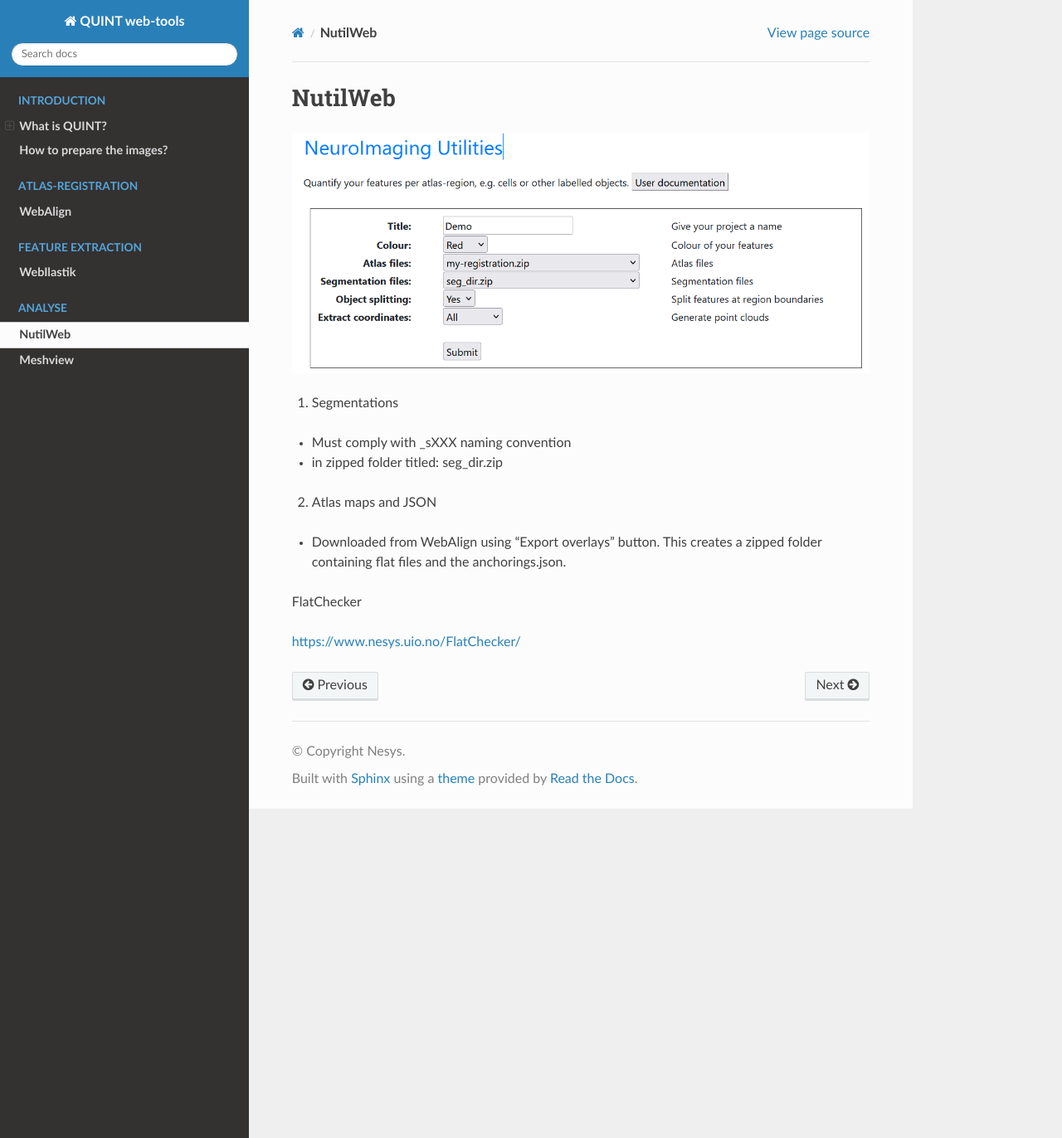
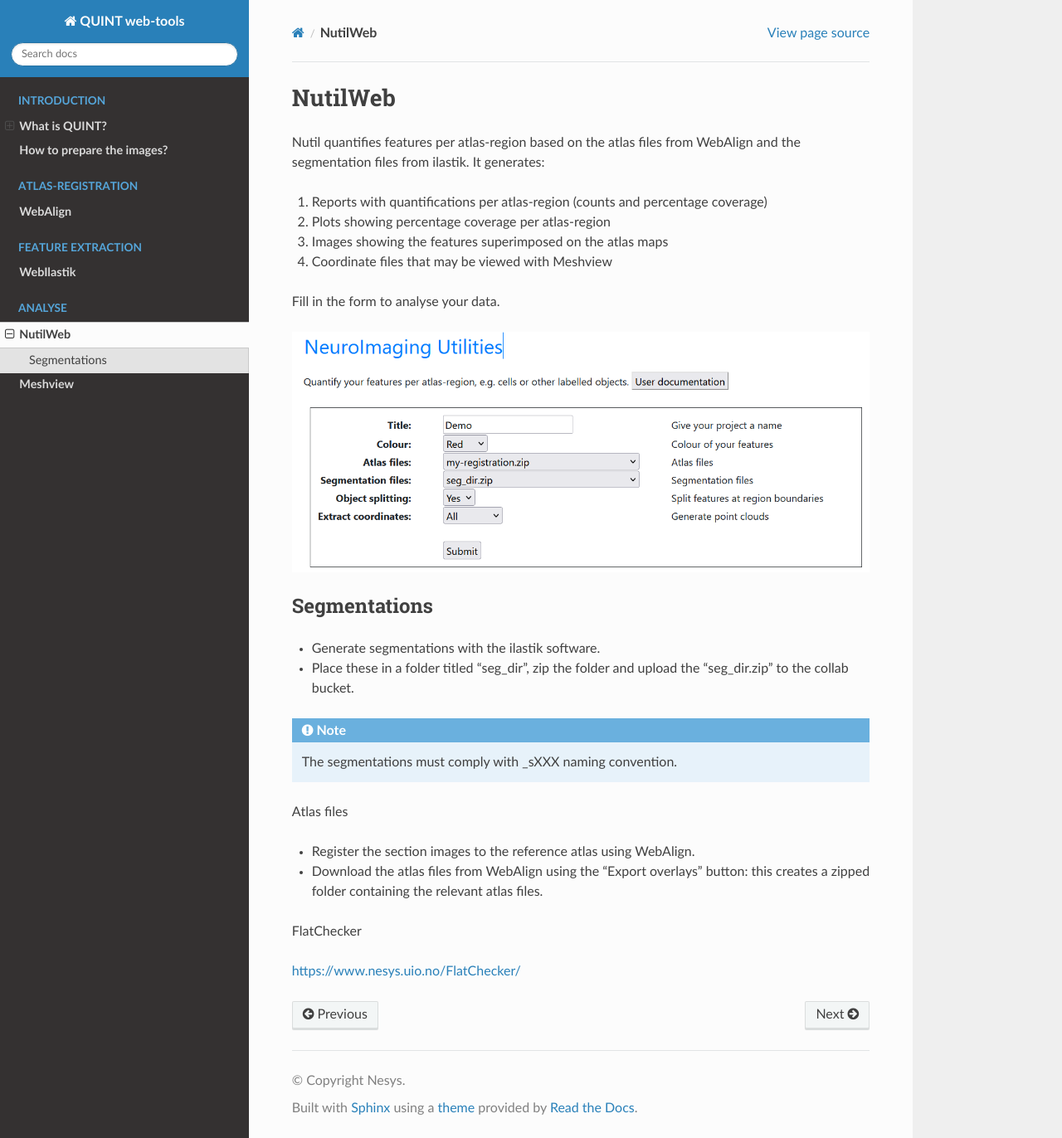
Before and after one commit to Neural-Systems-at-UIO/QUINT_webtools, a Sphinx documentation site: the page built from docs/NutilWeb.rst, in a window 1280 px wide and 1372 px high. Shown: the whole window at 83% size. Built offline with Sphinx 7.4.7 and the Read the Docs theme 2.0.0, drawn with Linux system fonts in a browser that asks for light colours.

Commit message:
Update NutilWeb.rst

```diff
--- a/docs/NutilWeb.rst
+++ b/docs/NutilWeb.rst
@@ -1,16 +1,31 @@
 **NutilWeb**
 ==============
 
+Nutil quantifies features per atlas-region based on the atlas files from WebAlign and the segmentation files from ilastik. It generates:
+
+1. Reports with quantifications per atlas-region (counts and percentage coverage)
+2. Plots showing percentage coverage per atlas-region
+3. Images showing the features superimposed on the atlas maps
+4. Coordinate files that may be viewed with Meshview
+
+Fill in the form to analyse your data.
+
 .. image:: images/NutilWeb.PNG
 
-1. Segmentations
+Segmentations
+-------------
 
-* Must comply with _sXXX naming convention
-* in zipped folder titled: seg_dir.zip
+* Generate segmentations with the ilastik software.
+* Place these in a folder titled "seg_dir", zip the folder and upload the "seg_dir.zip" to the collab bucket.
 
-2. Atlas maps and JSON
+.. note::
+   The segmentations must comply with _sXXX naming convention.
 
-* Downloaded from WebAlign using "Export overlays" button. This creates a zipped folder containing flat files and the anchorings.json.
+
+Atlas files
+
+* Register the section images to the reference atlas using WebAlign.
+* Download the atlas files from WebAlign using the "Export overlays" button: this creates a zipped folder containing the relevant atlas files.
 
 
 FlatChecker
```
